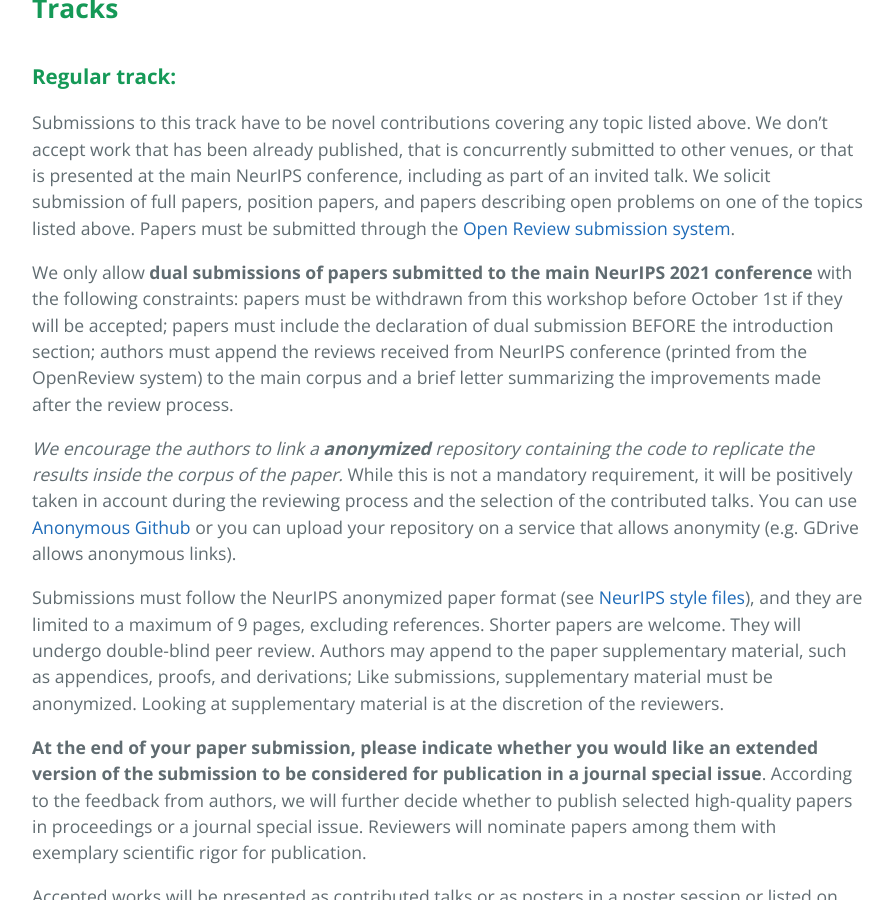
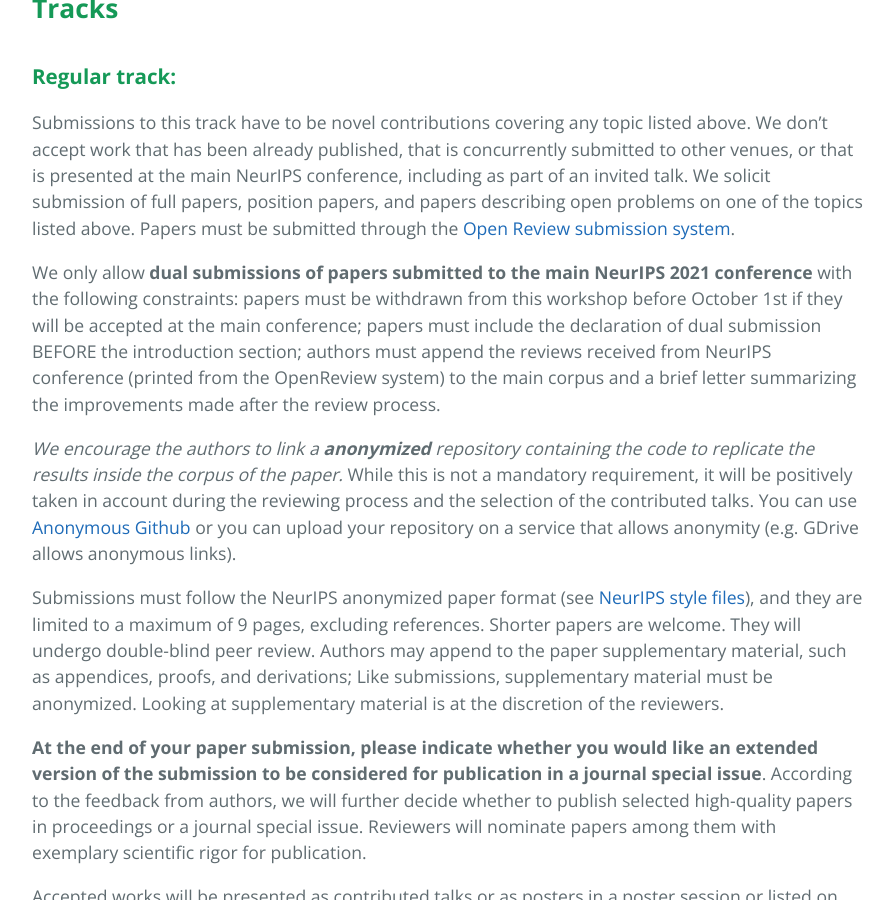
Before and after one commit to xai4debugging/xai4debugging.github.io, a Jekyll site: the page built from index.md, in a window 1280 px wide and 900 px high, scrolled down 2051 px. Shown: the whole window, without its empty margins (192-1085 px from the left). Built offline with Jekyll 4.4.1, drawn with Linux system fonts in a browser that asks for light colours.

Commit message:
fixed typos

```diff
--- a/index.md
+++ b/index.md
@@ -42,7 +42,7 @@ The call for papers includes three different tracks: *regular*, *mentorship*, an
 ### **Regular track:**
 Submissions to this track have to be novel contributions covering any topic listed above. We don't accept work that has been already published, that is concurrently submitted to other venues, or that is presented at the main NeurIPS conference, including as part of an invited talk. We solicit submission of full papers, position papers, and papers describing open problems on one of the topics listed above. Papers must be submitted through the <a href="https://openreview.net/group?id=NeurIPS.cc/2021/Workshop/XAI4Debugging">Open Review submission system</a>.
 
-We only allow **dual submissions of papers submitted to the main NeurIPS 2021 conference** with the following constraints: papers must be withdrawn from this workshop before October 1st if they will be accepted; papers must include the declaration of dual submission BEFORE the introduction section; authors must append  the reviews received from NeurIPS conference (printed from the OpenReview system) to the main corpus and a brief letter summarizing the improvements made after the review process.
+We only allow **dual submissions of papers submitted to the main NeurIPS 2021 conference** with the following constraints: papers must be withdrawn from this workshop before October 1st if they will be accepted at the main conference; papers must include the declaration of dual submission BEFORE the introduction section; authors must append  the reviews received from NeurIPS conference (printed from the OpenReview system) to the main corpus and a brief letter summarizing the improvements made after the review process.
 
 *We encourage the authors to link a **anonymized** repository containing the code to replicate the results inside the corpus of the paper.* While this is not a mandatory requirement, it will be positively taken in account during the reviewing process and the selection of the contributed talks. You can use <a href="https://anonymous.4open.science/">Anonymous Github</a> or you can upload your repository on a service that allows anonymity (e.g. GDrive allows anonymous links).
 
```
